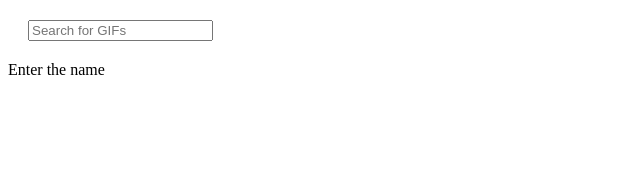
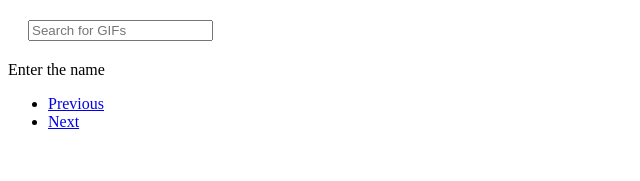
Before and after one commit to RameshPolubothu/Task1, a React (Vite) app in the folder project1/: page / in a window 1280 px wide. Shown: the top 181 px of the page, without its empty margins (0-640 px from the left). Built offline with nearby package versions, Linux system fonts and the light colour scheme.

Commit message:
added pagination

```diff
--- a/project1/src/components/Gifs.jsx
+++ b/project1/src/components/Gifs.jsx
@@ -1,8 +1,21 @@
 import React, { useState, useEffect } from 'react';
 import './Gifs.css'
+import Pagination from './Pagination';
 const Gifs = () => {
     const [query, setQuery] = useState('');
-    const [data, setData] = useState(null);
+    const [data, setData] = useState([]);
+    // console.log(data.length);
+    const [currentPage, setCurrentPage] = useState(1);
+    const [recordsPerPage] = useState(20);
+
+    const indexOfLastRecord = currentPage * recordsPerPage;
+    const indexOfFirstRecord = indexOfLastRecord - recordsPerPage;
+    let nPages = 0;
+    let currentRecords;
+    if(data != null) {
+        currentRecords = data?.slice(indexOfFirstRecord,indexOfLastRecord);
+        nPages = Math.ceil(data.length / recordsPerPage)
+    }
     useEffect(() => {
         if (query) {
             fetchData();
@@ -23,7 +36,6 @@ const Gifs = () => {
             console.error('Error fetching data:', error.message);
         }
     };
-    // console.log(query);
     return (
 
         <div>
@@ -35,16 +47,21 @@ const Gifs = () => {
                     placeholder="Search for GIFs"
                 />
             </div>
-
-            {data ? (
+            {currentRecords ? (
                 <div>
-                    {data.map((gif) => (
+                    {currentRecords.map((gif) => (
                         <img className="gallery" key={gif.id} src={gif.images.fixed_height.url} alt={gif.title} />
                     ))}
                 </div>
             ) : (
                 <p>Enter the name</p>
             )}
+            <Pagination
+                nPages={nPages}
+                currentPage={currentPage}
+                setCurrentPage={setCurrentPage}
+            />
+
         </div>
     );
 };
--- /dev/null
+++ b/project1/src/components/Pagination.jsx
@@ -0,0 +1,50 @@
+import React from 'react';
+
+const Pagination = (props) => {
+    const pageNumbers = [...Array(props.nPages + 1).keys()].slice(1);
+    const goToNextPage = () => {
+        if(currentPage !== nPages)
+            setCurrentPage(currentPage + 1)
+    }
+    const goToPrevPage = () => {
+        if(currentPage !== 1)
+            setCurrentPage(currentPage - 1)
+    }
+    return (
+        <div>
+            <nav>
+            <ul className='navbar pagination justify-content-center fixed'>
+                <li className="page-item"> {/* Previous page button */}
+                    <a className="page-link"
+                        onClick={goToPrevPage}  // Click event handler for navigating to previous page
+                        href='#'>
+
+                        Previous
+                    </a>
+                </li>
+                 {/* Mapping through each page number */}
+                {pageNumbers.map(pgNumber => (
+                    <li key={pgNumber}
+                        className= {`page-item ${props.currentPage == pgNumber ? 'active' : ''} `} >
+
+                        <a onClick={() => props.setCurrentPage(pgNumber)}  // Click event handler for setting the current page
+                            className='page-link'
+                            href='#'>
+                            {pgNumber}
+                        </a>
+                    </li>
+                ))}
+                <li className="page-item"> {/* Next page button */}
+                    <a className="page-link"
+                        onClick={goToNextPage} // Click event handler for navigating to next page
+                        href='#'>
+                        Next
+                    </a>
+                </li>
+            </ul>
+        </nav>
+        </div>
+    );
+}
+
+export default Pagination;
```
